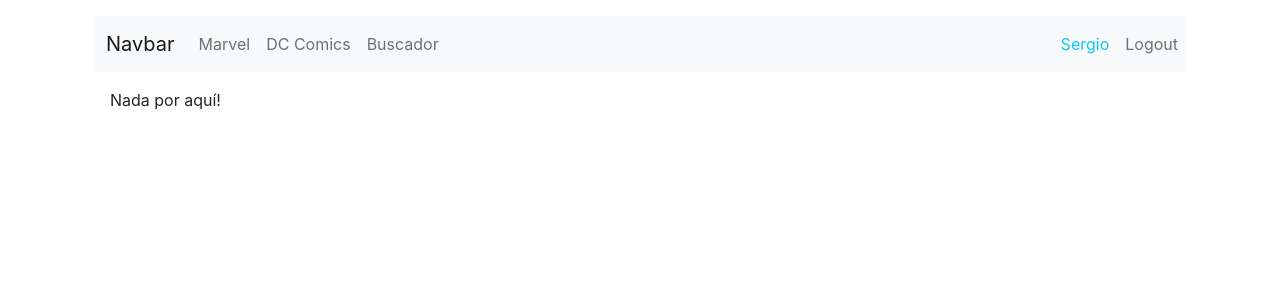
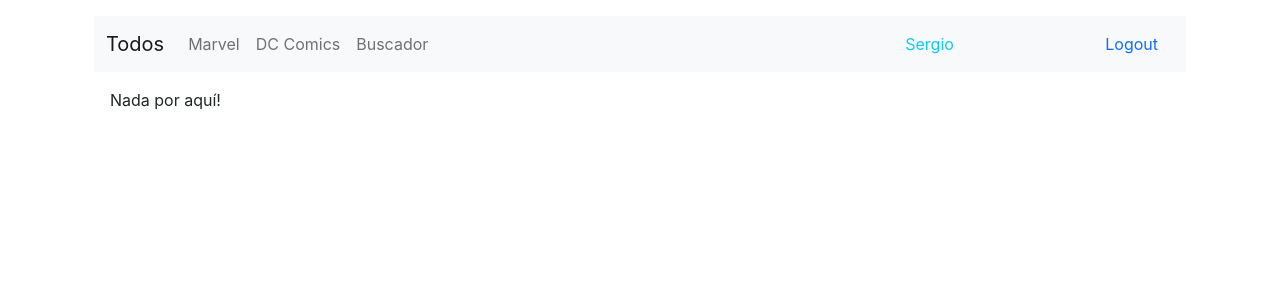
Before and after one commit to MendietaSergio/Heroes, a React (Create React App) app: page /login in a window 1280 px wide. Both pictures are taken after a click on the button "Logín". Shown: the top 300 px of the page. Built offline with nearby package versions, Linux system fonts and the light colour scheme.

Commit message:
UPDATE: view header, navigate

```diff
--- a/src/components/Navbar.js
+++ b/src/components/Navbar.js
@@ -3,25 +3,24 @@ import { Link, NavLink, useNavigate } from "react-router-dom";
 import { AuthContext } from "../auth/AuthContext";
 import { types } from "../types";
 export const Navbar = () => {
+  const navigate = useNavigate();
 
-const navigate = useNavigate()
+  const { user, dispatch } = useContext(AuthContext);
+  const { name } = user;
 
-  const {user, dispatch}=  useContext(AuthContext)
-  const { name} = user;
-
-  const handleLogout = () =>{
+  const handleLogout = () => {
     dispatch({
-      type : types.logout,
-      payload : null
-    })
-    navigate('/login')
-  }
+      type: types.logout,
+      payload: null,
+    });
+    navigate("/login");
+  };
   return (
     <div>
       <nav className="navbar navbar-expand-lg navbar-light bg-light">
         <div className="container-fluid">
-          <Link className="navbar-brand" to="/">
-            Navbar
+          <Link className="navbar-brand" to="/todos">
+            Todos
           </Link>
           <button
             className="navbar-toggler"
@@ -34,9 +33,14 @@ const navigate = useNavigate()
           >
             <span className="navbar-toggler-icon"></span>
           </button>
-          <div className="collapse navbar-collapse" id="navbarNavAltMarkup">
+          <div className="collapse navbar-collapse view-menu" id="navbarNavAltMarkup">
             <div className="navbar-nav">
-              <NavLink className="nav-link" aria-current="page" to="/marvel" activeclassname="active">
+              <NavLink
+                className="nav-link"
+                aria-current="page"
+                to="/marvel"
+                activeclassname="active"
+              >
                 Marvel
               </NavLink>
               <NavLink className="nav-link" to="/dc">
@@ -46,22 +50,19 @@ const navigate = useNavigate()
                 Buscador
               </NavLink>
             </div>
+            <div className="container-sesion">
+              <div className="text-name">
+              <p className="nav-item nav-link text-info mb-0">{name}</p>
+              </ div>
+              <button
+                className="nav-item nav-link border-0 bg-transparent pe-auto"
+                onClick={handleLogout}
+              >
+                Logout
+              </button>
+            </div>
           </div>
         </div>
-        <div className="navbar-collapse collapse w-100 order-3 dual-collapse2">
-                <ul className="navbar-nav ms-auto">
-                    <p className="nav-item nav-link text-info mb-0">
-                        {name}
-                    </p>
-                    <button
-                        className="nav-item nav-link border-0 bg-transparent"
-                        onClick={handleLogout}
-                    >
-                        Logout
-                    </button>
-                </ul>
-            </div>
-
       </nav>
     </div>
   );
```
